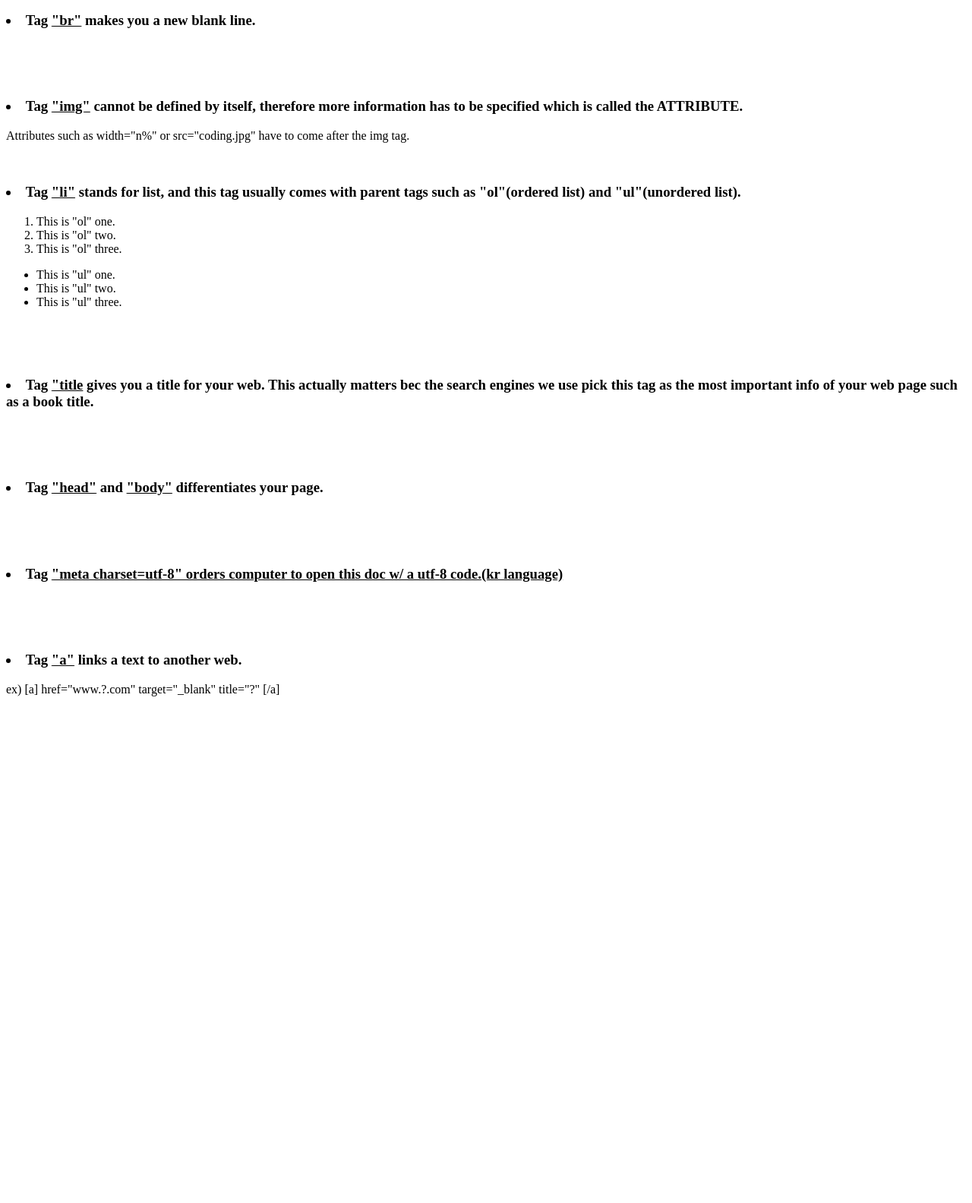
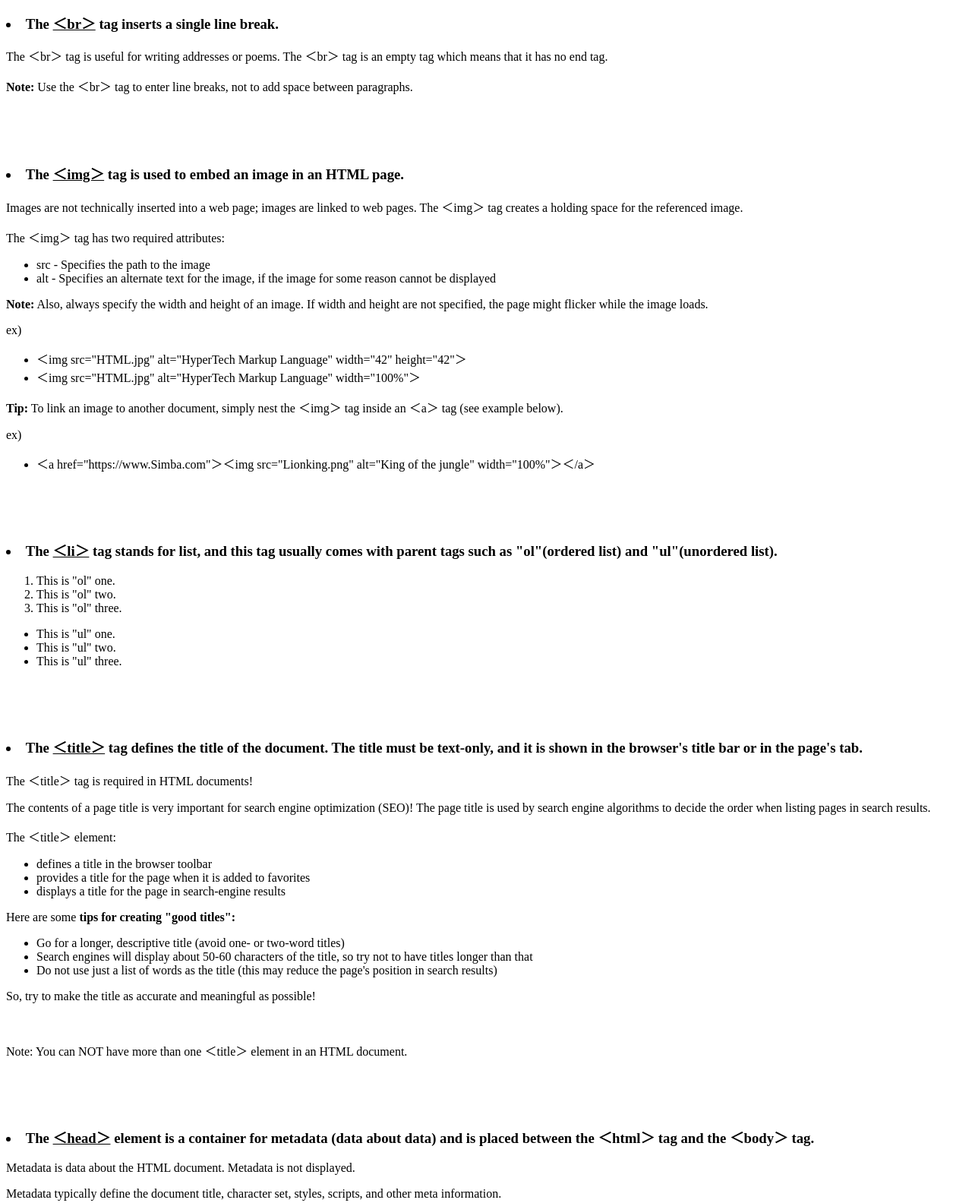
Before and after one commit to Agen73imba/WEB, a plain HTML site: page 1.html in a window 1280 px wide. Shown: the part 1780-3364 px from the top of the page at 76% size. Before the commit the page ends 2705 px from the top, so only its background shows below. Drawn offline with Linux system fonts and the light colour scheme.

Commit message:
Add files via upload

```diff
--- a/1.html
+++ b/1.html
@@ -43,16 +43,30 @@
     <br>
     <br>
     <br>
-    <p><h3><li>Tag <u>"br"</u> makes you a new blank line.</li></h3></p>
+    <p><h3><li>The <u>＜br＞</u> tag inserts a single line break.</li></h3></p>
+    <p>The ＜br＞ tag is useful for writing addresses or poems.
+    The ＜br＞ tag is an empty tag which means that it has no end tag.</p>
+    <p><strong>Note:</strong> Use the ＜br＞ tag to enter line breaks, not to add space between paragraphs.</p>
     <br>
     <br>
     <br>
-    <p><h3><li>Tag <u>"img"</u> cannot be defined by itself, therefore more information has to be specified which is called the ATTRIBUTE.</li> </h3></p>
-    Attributes such as width="n%" or src="coding.jpg" have to come after the img tag.
+    <p><h3><li>The <u>＜img＞</u> tag is used to embed an image in an HTML page.</li></h3></p>
+    <p>Images are not technically inserted into a web page; images are linked to web pages. The ＜img＞ tag creates a holding space for the referenced image.</p>
+    <p>The ＜img＞ tag has two required attributes:</p>
+    <ul><li>src - Specifies the path to the image</li>
+    <li>alt - Specifies an alternate text for the image, if the image for some reason cannot be displayed</li></ul>
+    <p><strong>Note:</strong> Also, always specify the width and height of an image. If width and height are not specified, the page might flicker while the image loads.</p>
+    ex)
+    <ul><li>＜img src="HTML.jpg" alt="HyperTech Markup Language" width="42" height="42"＞</li>
+    <li>＜img src="HTML.jpg" alt="HyperTech Markup Language" width="100%"＞</li></ul>
+    <p><strong>Tip:</strong> To link an image to another document, simply nest the ＜img＞ tag inside an ＜a＞ tag (see example below).</p>
+    ex)
+    <ul><li>＜a href="https://www.Simba.com"＞＜img src="Lionking.png" alt="King of the jungle" width="100%"＞＜/a＞</li></ul>
+
     <br>
     <br>
     <br>
-    <p><h3><li>Tag <u>"li"</u> stands for list, and this tag usually comes with parent tags such as "ol"(ordered list) and "ul"(unordered list).</li></h3></p>
+    <p><h3><li>The <u>＜li＞</u> tag stands for list, and this tag usually comes with parent tags such as "ol"(ordered list) and "ul"(unordered list).</li></h3></p>
     <ol>
         <li>This is "ol" one.</li>
         <li>This is "ol" two.</li>
@@ -66,19 +80,62 @@
     <br>
     <br>
     <br>
-    <p><h3><li>Tag <u>"title</u> gives you a title for your web. This actually matters bec the search engines we use pick this tag as the most important info of your web page such as a book title.</li></h3></p>
+    <p><h3><li>The <u>＜title＞</u> tag defines the title of the document. The title must be text-only, and it is shown in the browser's title bar or in the page's tab.</li></h3></p>
+        <p>The ＜title＞ tag is required in HTML documents!</p>
+        <p>The contents of a page title is very important for search engine optimization (SEO)! The page title is used by search engine algorithms to decide the order when listing pages in search results.
+        <p>The ＜title＞ element:</p>
+        <ul><li>defines a title in the browser toolbar</li>
+        <li>provides a title for the page when it is added to favorites</li>
+        <li>displays a title for the page in search-engine results</li></ul>
+        <p>Here are some <strong>tips for creating "good titles":</strong></p>
+        <ul><li>Go for a longer, descriptive title (avoid one- or two-word titles)</li>
+        <li>Search engines will display about 50-60 characters of the title, so try not to have titles longer than that</li>
+        <li>Do not use just a list of words as the title (this may reduce the page's position in search results)</li></ul>
+        <p>So, try to make the title as accurate and meaningful as possible!</p>
+        <br>
+        <p>Note: You can NOT have more than one ＜title＞ element in an HTML document.</p>
+
     <br>
     <br>
     <br>
-    <p><h3><li>Tag <u>"head"</u> and <u>"body"</u> differentiates your page.</li></h3></p>
+    <p><h3><li>The <u>＜head＞</u> element is a container for metadata (data about data) and is placed between the ＜html＞ tag and the ＜body＞ tag.</li></h3></p>
+        <p>Metadata is data about the HTML document. Metadata is not displayed.</p>
+        <p>Metadata typically define the document title, character set, styles, scripts, and other meta information.</p>
+        <p>The following elements can go inside the ＜head＞ element:
+
+            <ul><li>＜title＞ (required in every HTML document)</li>
+            <li>＜style＞</li>
+            <li>＜base＞</li>
+            <li>＜link＞</li>
+            <li>＜meta＞</li>
+            <li>＜script＞</li>
+            <li>＜noscript＞</li></ul></p>
     <br>
     <br>
     <br>
-    <p><h3><li>Tag <u>"meta charset=utf-8" orders computer to open this doc w/ a utf-8 code.(kr language)</u></li></h3></p>
+    <p><h3><li>The <u>＜body＞</u> tag defines the document's body.</li></h3></p>
+    <p>The ＜body＞ element contains all the contents of an HTML document, such as headings, paragraphs, images, hyperlinks, tables, lists, etc.</p>
+    <p><strong>Note:</strong> There can only be one ＜body＞ element in an HTML document.</p>
     <br>
     <br>
     <br>
-    <p><h3><li>Tag <u>"a"</u> links a text to another web.</li></h3></p>
-    ex) [a] href="www.?.com" target="_blank" title="?" [/a]
+    <p><h3><li>The <u>＜meta＞</u> tag defines metadata about an HTML document. Metadata is data (information) about data.</li></h3></p>
+    <p>＜meta＞ tags always go inside the ＜head＞ element, and are typically used to specify character set, page description, keywords, author of the document, and viewport settings.</p>
+    <p>Metadata will not be displayed on the page, but is machine parsable.</p>
+    <p>Metadata is used by browsers (how to display content or reload page), search engines (keywords), and other web services.</p>
+    ex) ＜meta charset=utf-8＞ orders the browser to visualize this html by kr language.
+    <br>
+    <br>
+    <br>
+    <p><h3><li>The <u>＜a＞</u> tag defines a hyperlink, which is used to link from one page to another.</li></h3></p>
+    <p>The most important attribute of the "a" element is the href attribute, which indicates the link's destination.</p>
+    <p>By default, links will appear as follows in all browsers:
+        <ul><li>An unvisited link is underlined and blue</li>
+        <li>A visited link is underlined and purple</li>
+        <li>An active link is underlined and red</li></ul></p>
+    ex) ＜a href="www.?.com" target="_blank" title="?"＞ ? ＜/a＞
+    <br>
+    <br>
+    <br>
 </body>
 </html>
```
